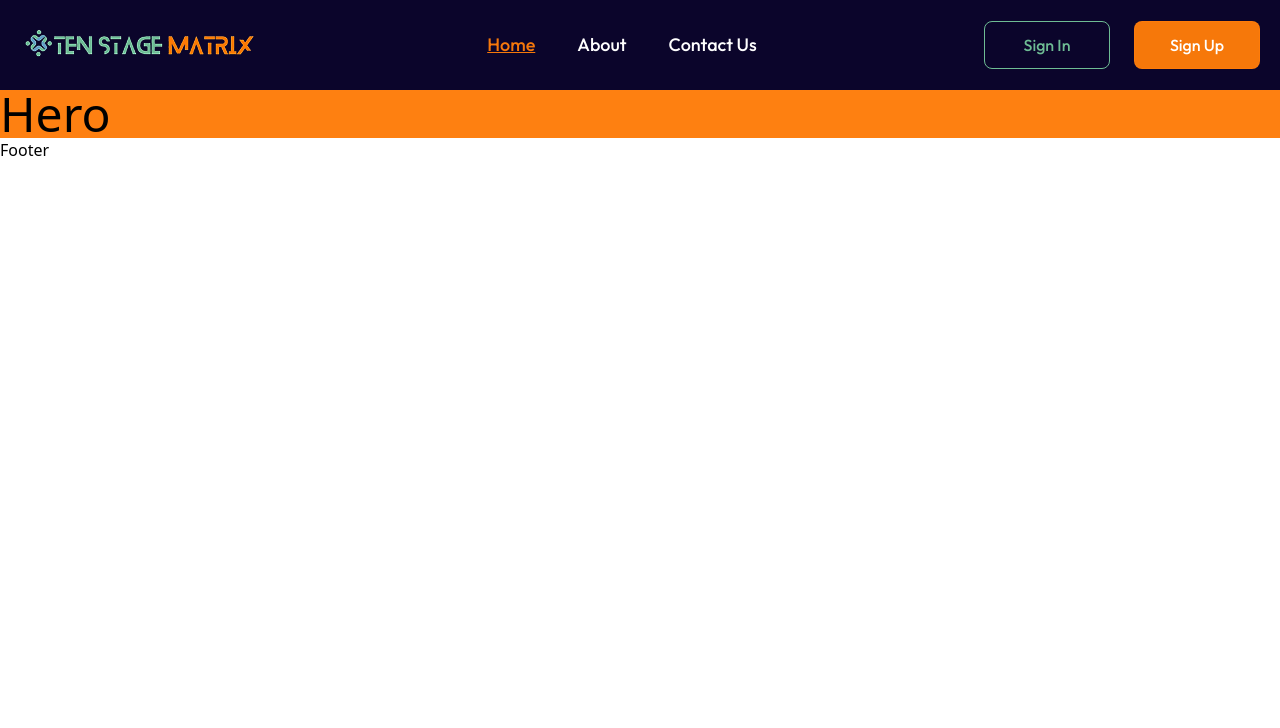
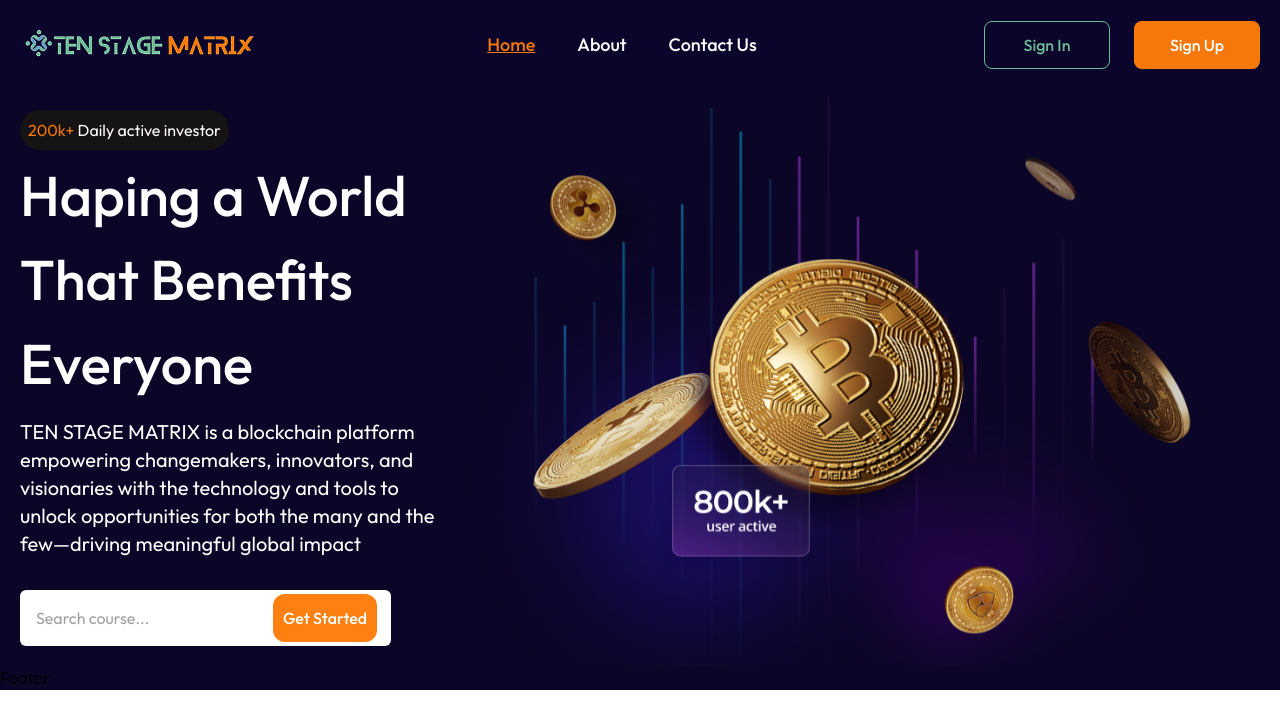
Before and after one commit to team-pr01/Ten-Stage-Matrix-Client, a React (Vite) app: page / in a window 1280 px wide. Shown: the top 728 px of the page. Built offline with nearby package versions, Linux system fonts and the light colour scheme.

Commit message:
Added hero section

```diff
--- a/src/assets/index.tsx
+++ b/src/assets/index.tsx
@@ -1,6 +1,8 @@
 import logo from "./images/logo.png";
+import heroImg from "./images/hero-section.svg";
 
 
 export const IMAGES = {
     logo,
+    heroImg,
 }
--- a/src/components/HomePage/Hero/Hero.tsx
+++ b/src/components/HomePage/Hero/Hero.tsx
@@ -1,10 +1,48 @@
+import { IMAGES } from "../../../assets";
+import Container from "../../Reusable/Container/Container";
 
 const Hero = () => {
-    return (
-        <div className="bg-primary-10 text-5xl">
-            Hero
+  return (
+    <div className="font-Outfit">
+      <Container>
+        <div className="flex items-center justify-between">
+          <div>
+            <div className="bg-neutral-20 rounded-4xl p-2 text-white w-fit">
+              <span className="text-primary-10">200k+</span> Daily active
+              investor
+            </div>
+            <h1 className="text-[56px] font-medium text-white mt-1 max-w-[529px]">
+              Haping a World That Benefits Everyone
+            </h1>
+            <p className="text-xl text-white mt-3 max-w-[558px]">
+              TEN STAGE MATRIX is a blockchain platform empowering changemakers,
+              innovators, and visionaries with the technology and tools to
+              unlock opportunities for both the many and the few—driving
+              meaningful global impact
+            </p>
+
+            {/* Input field */}
+            <div className="py-1 text-base rounded-md bg-white shadow-secondary-button text-neutral-700 leading-6 cursor-pointer transition-all duration-300 ease-in-out transform active:scale-95 text-nowrap flex gap-2 justify-between items-center w-full xl:w-fit mt-8">
+              <input
+                // value={keyword}
+                // onChange={(e) => {
+                //   setKeyword(e.target.value);
+                // }}
+                type="text"
+                placeholder={`Search course...`}
+                className="bg-white focus:outline-none pl-4"
+              />
+              <button className="bg-primary-10 py-3 px-[10px] rounded-xl mr-[14px] text-white font-medium">
+                Get Started
+              </button>
+            </div>
+          </div>
+
+          <img src={IMAGES.heroImg} alt="" />
         </div>
-    );
+      </Container>
+    </div>
+  );
 };
 
 export default Hero;
--- a/src/index.css
+++ b/src/index.css
@@ -13,6 +13,8 @@
 
   /* Neutral */
   --color-neutral-10: #0B052B;
+  --color-neutral-15: #0B0527;
+  --color-neutral-20: #151313;
   /* --color-neutral-15: #ffffff0d;
   --color-neutral-20: #ffffff14;
   --color-neutral-25: #ffffff40;
--- a/src/layouts/MainLayout/MainLayout.tsx
+++ b/src/layouts/MainLayout/MainLayout.tsx
@@ -4,7 +4,7 @@
 
 const MainLayout = () => {
   return (
-    <div>
+    <div className="bg-neutral-15">
       <Navbar/>
       <Outlet />
       <Footer/>
```
Also changed, not shown: src/assets/images/hero-section.svg (added).
